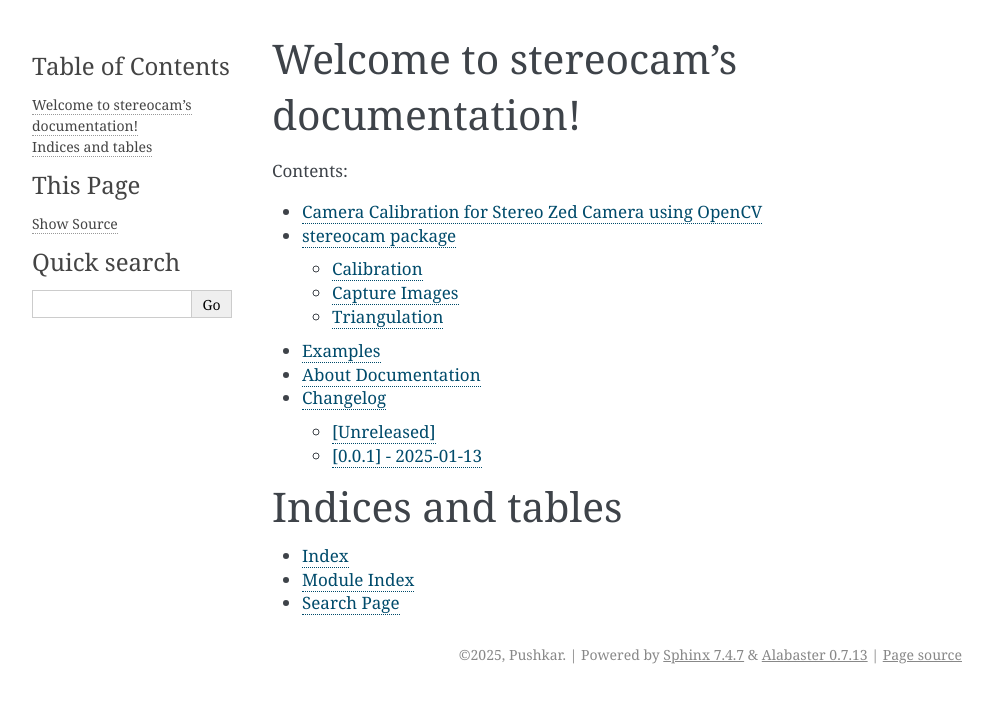
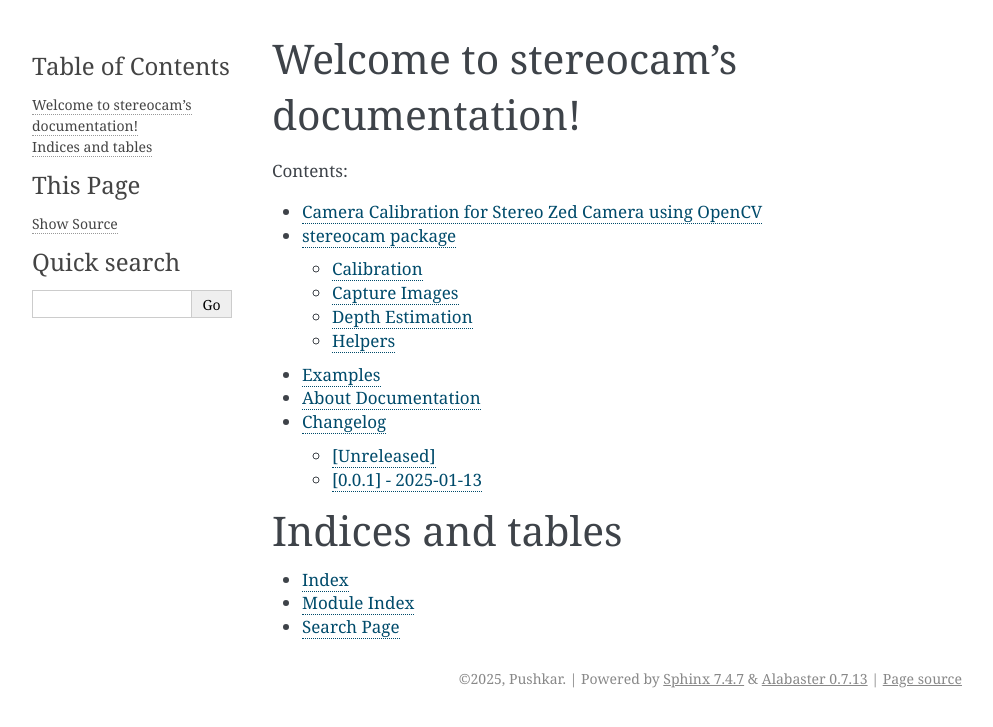
Before and after one commit to pushkarkadam/stereocam, a Sphinx documentation site: the page built from docs/source/index.rst, in a window 1280 px wide. Shown: the top 727 px of the page, without its empty margins (148-1141 px from the left). Built offline with Sphinx 7.4.7, drawn with Linux system fonts in a browser that asks for light colours.

Commit message:
documentation updated and fixed link in function docstring

```diff
--- a/docs/source/stereocam.rst
+++ b/docs/source/stereocam.rst
@@ -18,10 +18,18 @@ Capture Images
     :undoc-members:
     :show-inheritance:
 
-Triangulation
-^^^^^^^^^^^^^
+Depth Estimation
+^^^^^^^^^^^^^^^^
 
-.. automodule:: stereocam.triangulation
+.. automodule:: stereocam.depth_estimation
     :members:
     :undoc-members:
     :show-inheritance:
+
+Helpers
+^^^^^^^
+
+.. automodule:: stereocam.helpers
+    :members:
+    :undoc-members:
+    :show-inheritance:
```
Also changed, not shown: 1 other file.
